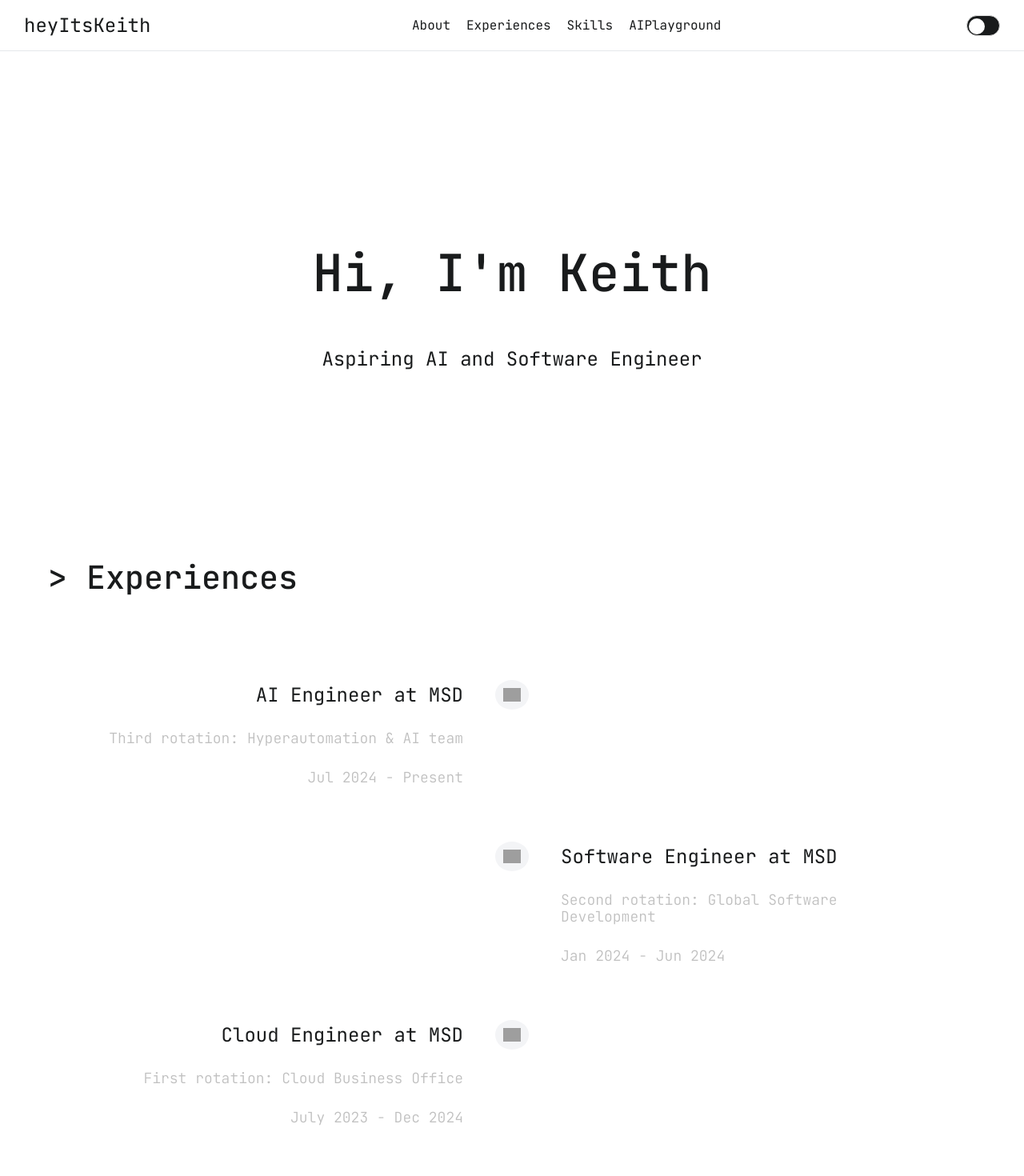
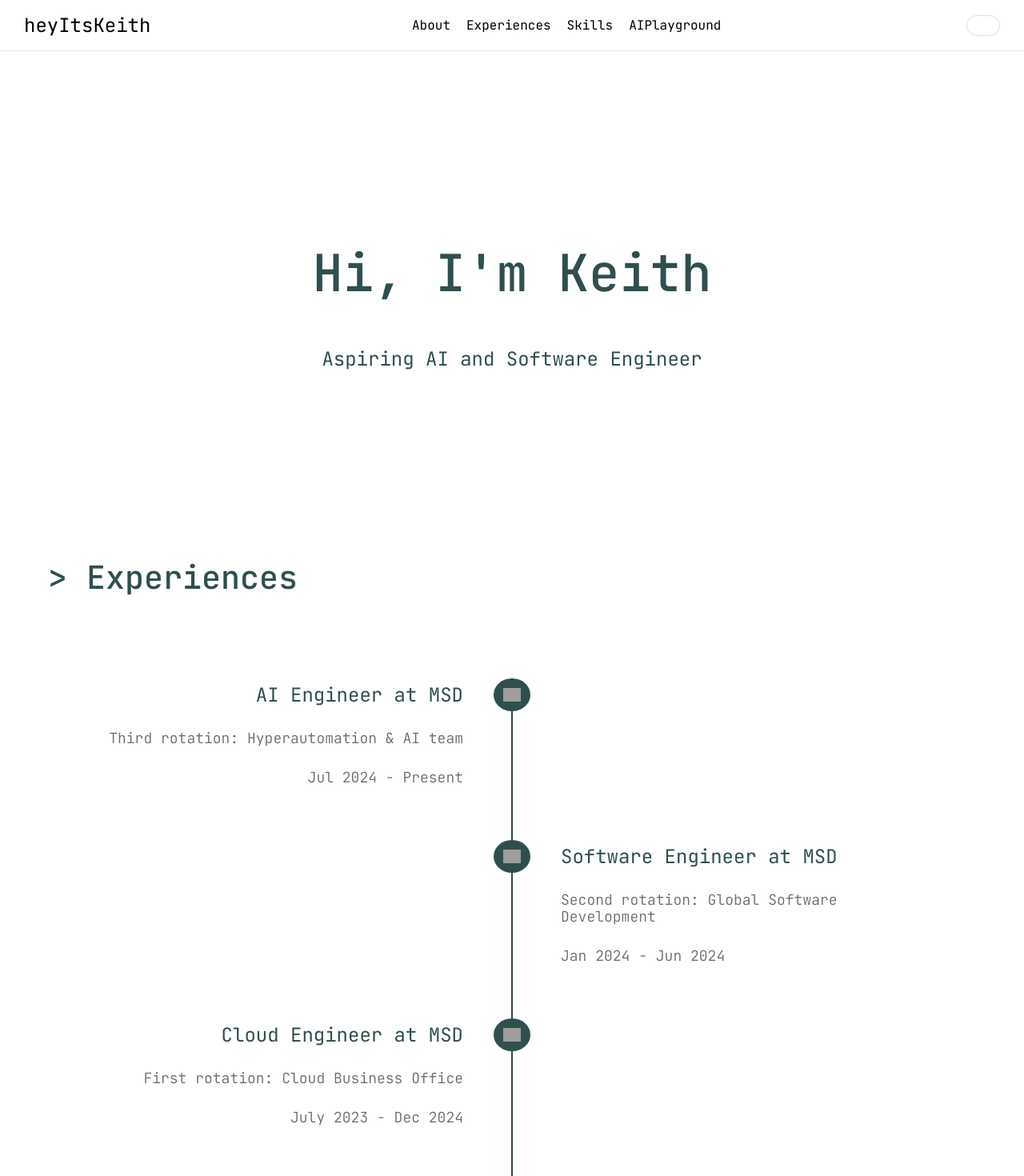
Before and after one commit to keithchewzk/heyitskeith, a React (Create React App) app: page / in a window 1280 px wide. Shown: the top 1470 px of the page at 80% size. Built offline with nearby package versions, Linux system fonts and the light colour scheme; no server answers; grey boxes are pictures that could not be loaded.

Commit message:
change colors to use css vars

```diff
--- a/src/components/Hero/Hero.module.css
+++ b/src/components/Hero/Hero.module.css
@@ -5,6 +5,7 @@
 }
 
 .heroTitle {
+  color: var(--app-large-text-color);
   font-size: 64px;
   font-weight: 500;
   line-height: 76px;
@@ -13,6 +14,7 @@
 }
 
 .heroSubtitle {
+  color: var(--app-large-text-color);
   font-size: 24px;
   line-height: 28px;
   text-align: center;
--- a/src/components/Journey/Experience.module.css
+++ b/src/components/Journey/Experience.module.css
@@ -6,12 +6,13 @@
 }
 
 .experienceTitle {
+  color: var(--app-large-text-color);
   font-size: 24px;
   margin: 5px 0 10px 0;
 }
 
 .experienceDescription {
-  color: #c0c0c0;
+  color: var(--app-small-text-color);
   font-size: 18px;
   font-weight: 300;
   line-height: 21px;
@@ -19,7 +20,7 @@
 }
 
 .experienceDateRange {
-  color: #c0c0c0;
+  color: var(--app-small-text-color);
   font-size: 18px;
   font-weight: 300;
   line-height: 21px;
--- a/src/components/Journey/ExperienceIcon.module.css
+++ b/src/components/Journey/ExperienceIcon.module.css
@@ -1,11 +1,11 @@
 .experienceIconContainer {
   display: flex;
-  padding: 10px;
-  border: 2px solid #ffffff;
+  padding: 12px;
   border-radius: 100%;
-  background-color: #f3f4f6;
+  background-color: var(--app-large-text-color);
 }
 
 .experienceIcon {
+  fill: var(--app-large-text-color);
   width: 22px;
 }
--- a/src/components/Journey/Timeline.module.css
+++ b/src/components/Journey/Timeline.module.css
@@ -15,7 +15,7 @@
     justify-content: flex-start;
     align-items: center;
     width: 2px;
-    background-color: #ffffff;
+    background-color: var(--app-large-text-color);
   }
 
   .blankContainer {
--- a/src/components/common/Section.module.css
+++ b/src/components/common/Section.module.css
@@ -4,6 +4,7 @@
 }
 
 .sectionHeader {
+    color: var(--app-large-text-color);
     font-size: 40px;
     font-weight: 500;
     margin-bottom: 100px;
--- a/src/index.css
+++ b/src/index.css
@@ -1,6 +1,7 @@
 :root {
   --app-background-color: #ffffff;
-  --app-text-color: #191b1c;
+  --app-large-text-color: #2f4f4f;
+  --app-small-text-color: #696969;
   --app-box-color: #ffffff;
   --app-standout-color: #ff6347;
 
@@ -8,7 +9,8 @@
 
 [data-theme="dark"] {
   --app-background-color: #191b1c;
-  --app-text-color: #ffffff;
+  --app-large-text-color: #ffffff;
+  --app-small-text-color: #c0c0c0;
   --app-box-color: #2f4f4f;
   --app-standout-color: #ff6347;
 }
```
